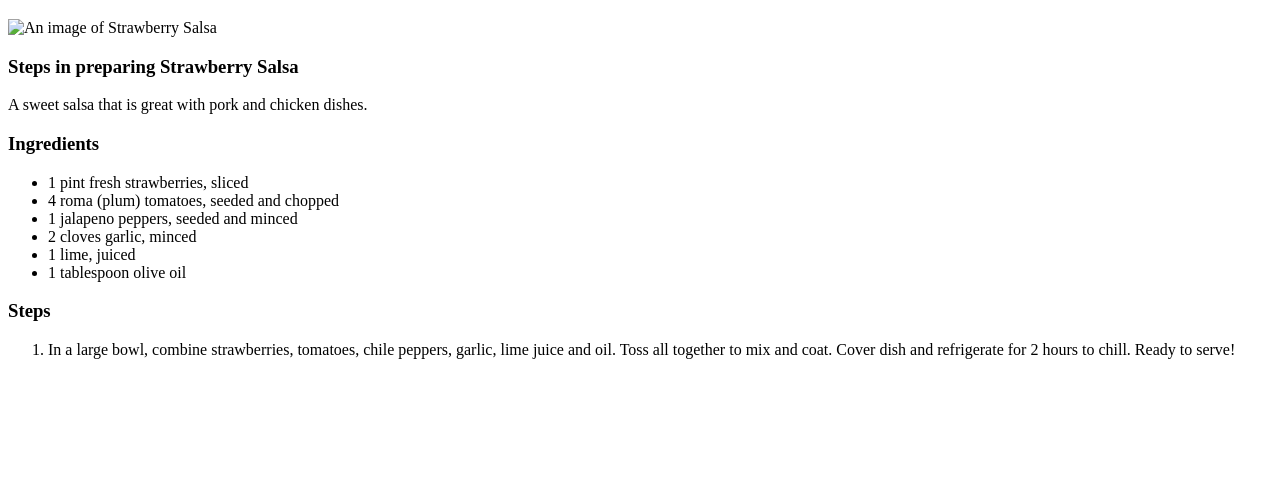
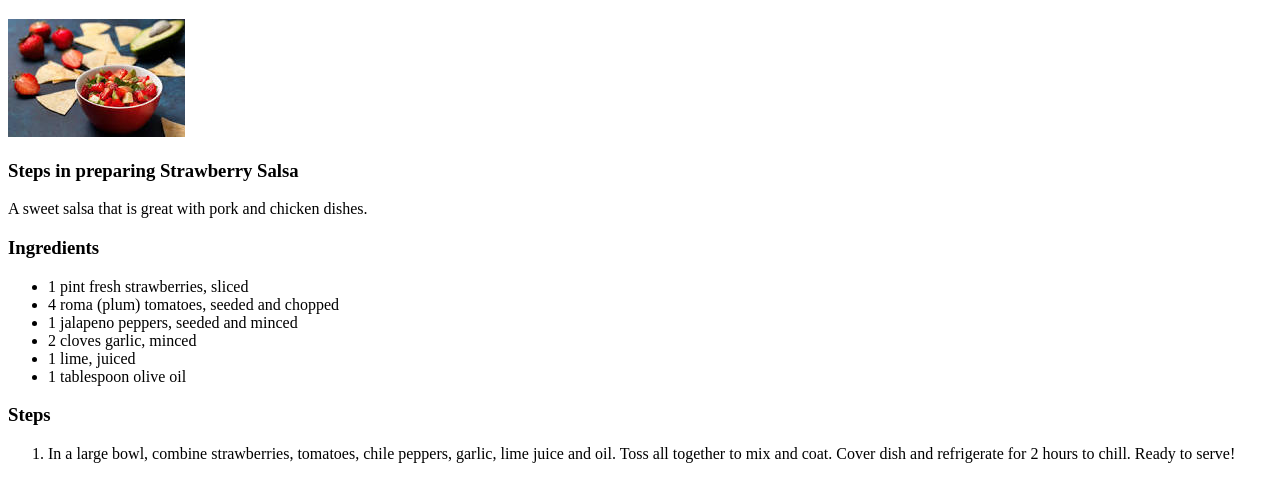
Before and after one commit to Semako123/odin-recipes, a plain HTML site: page recipes/strawberry_salsa.html in a window 1280 px wide. Shown: the part 61-562 px from the top of the page. Drawn offline with Linux system fonts and the light colour scheme.

Commit message:
Give the proper src to salsa image

```diff
--- a/recipes/strawberry_salsa.html
+++ b/recipes/strawberry_salsa.html
@@ -8,7 +8,7 @@
 </head>
 <body>
     <h1>Strawberry Salsa</h1>
-    <img src="images/salsa.jpeg" alt="An image of Strawberry Salsa">
+    <img src="../images/salsa.jpeg" alt="An image of Strawberry Salsa">
     <h3>Steps in preparing Strawberry Salsa</h3>
     <p>A sweet salsa that is great with pork and chicken dishes.</p>
     <h3>Ingredients</h3>
```
